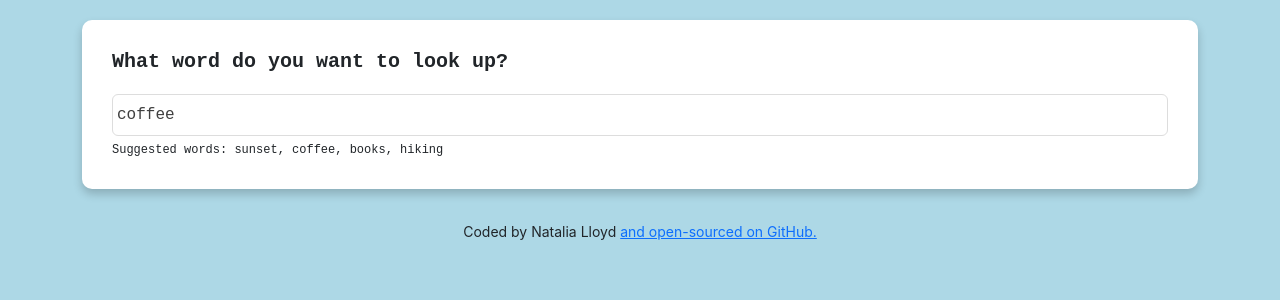
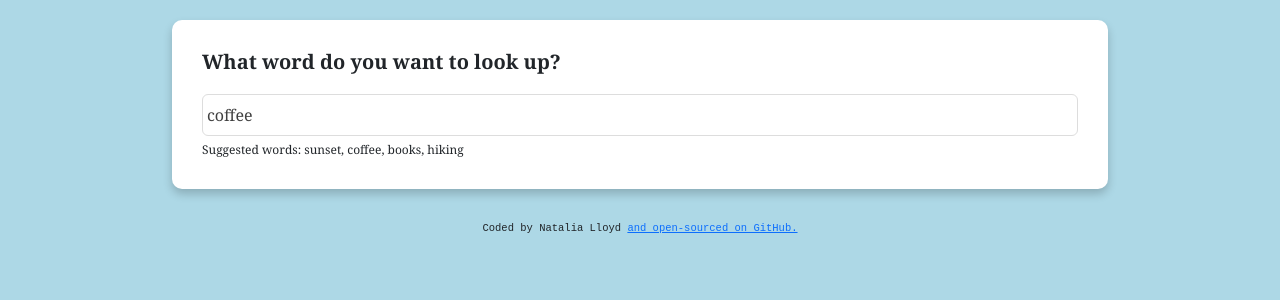
Before and after one commit to natallo7/dictionary-project, a React (Create React App) app: page / in a window 1280 px wide. Shown: the top 300 px of the page. Built offline with nearby package versions, Linux system fonts and the light colour scheme; no server answers.

Commit message:
Added more styling + changed font-family

```diff
--- a/src/App.css
+++ b/src/App.css
@@ -1,7 +1,15 @@
 body {
   background: #add8e6;
 }
+
+.App {
+  max-width: 960px;
+  margin: 0 auto;
+}
+
 .App-footer {
   text-align: center;
   margin: 30px 0;
+  font-family: "Courier New", Courier, monospace;
+  font-size: 12px;
 }
--- a/src/Dictionary.css
+++ b/src/Dictionary.css
@@ -1,5 +1,5 @@
 .Dictionary {
-  font-family: "Courier New", Courier, monospace;
+  font-family: Georgia, "Times New Roman", Times, serif;
 }
 
 .Dictionary h1 {
```
